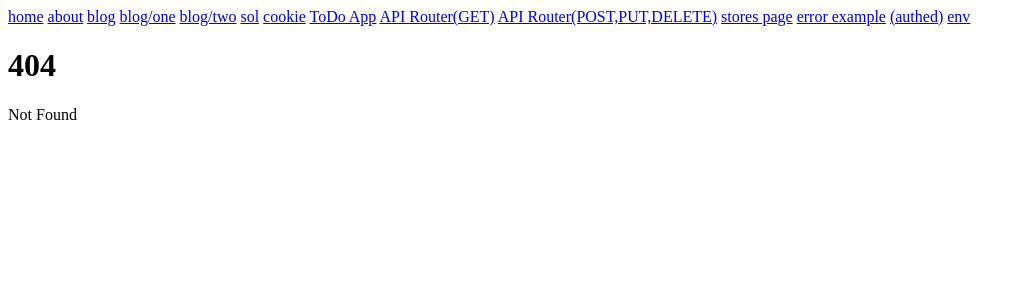
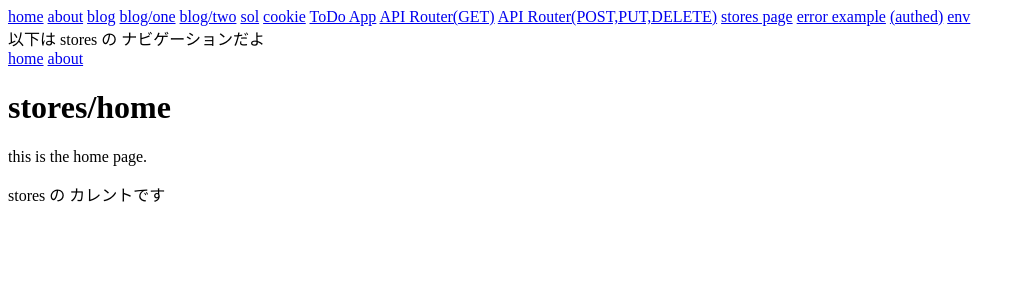
Before and after one commit to ozaki-physics/svelte-training, a SvelteKit app in the folder app/: page /stores in a window 1280 px wide. Before the commit this address had no page. Shown: the top 300 px of the page, without its empty margins (0-1025 px from the left). Built offline with nearby package versions, Linux system fonts and the light colour scheme.

Commit message:
feat: svelteKit Stores グローバルな値の置き場

```diff
--- /dev/null
+++ b/app/src/routes/stores/+layout.svelte
@@ -0,0 +1,31 @@
+<script>
+// @ts-nocheck
+
+	import { page, navigating } from '$app/stores';
+</script>
+
+<nav>
+  <div>以下は stores の ナビゲーションだよ</div>
+	<a href="/stores" aria-current={$page.url.pathname === '/stores'}>
+		home
+	</a>
+
+  <a href="/stores/about" aria-current={$page.url.pathname === '/stores/about'}>
+		about
+	</a>
+
+  <!-- わざと遅延を設けて 表示を確認する -->
+	{#if $navigating}
+    <div>
+      navigating to {$navigating.to.url.pathname}
+    </div>
+    <div>
+      navigating from {$navigating.from.url.pathname}
+    </div>
+    <div>
+      navigating type {$navigating.type}
+    </div>
+	{/if}
+</nav>
+
+<slot />
--- /dev/null
+++ b/app/src/routes/stores/+page.server.js
@@ -0,0 +1,6 @@
+export async function load() {
+  return new Promise((fulfil) => {
+    // わざと遅延を設けて stores の navigating を確認する
+    setTimeout(fulfil, 3000);
+  });
+}
--- /dev/null
+++ b/app/src/routes/stores/+page.svelte
@@ -0,0 +1,11 @@
+<script>
+	import { page } from '$app/stores';
+</script>
+
+
+<h1>stores/home</h1>
+<p>this is the home page.</p>
+
+{#if $page.url.pathname === '/stores'}
+  <span>stores の カレントです</span>
+{/if}
--- /dev/null
+++ b/app/src/routes/stores/about/+page.server.js
@@ -0,0 +1,6 @@
+export async function load() {
+  return new Promise((fulfil) => {
+    // わざと遅延を設けて stores の navigating を確認する
+    setTimeout(fulfil, 3000);
+  });
+}
--- /dev/null
+++ b/app/src/routes/stores/about/+page.svelte
@@ -0,0 +1,2 @@
+<h1>stores/about</h1>
+<p>this is the about page.</p>
```
